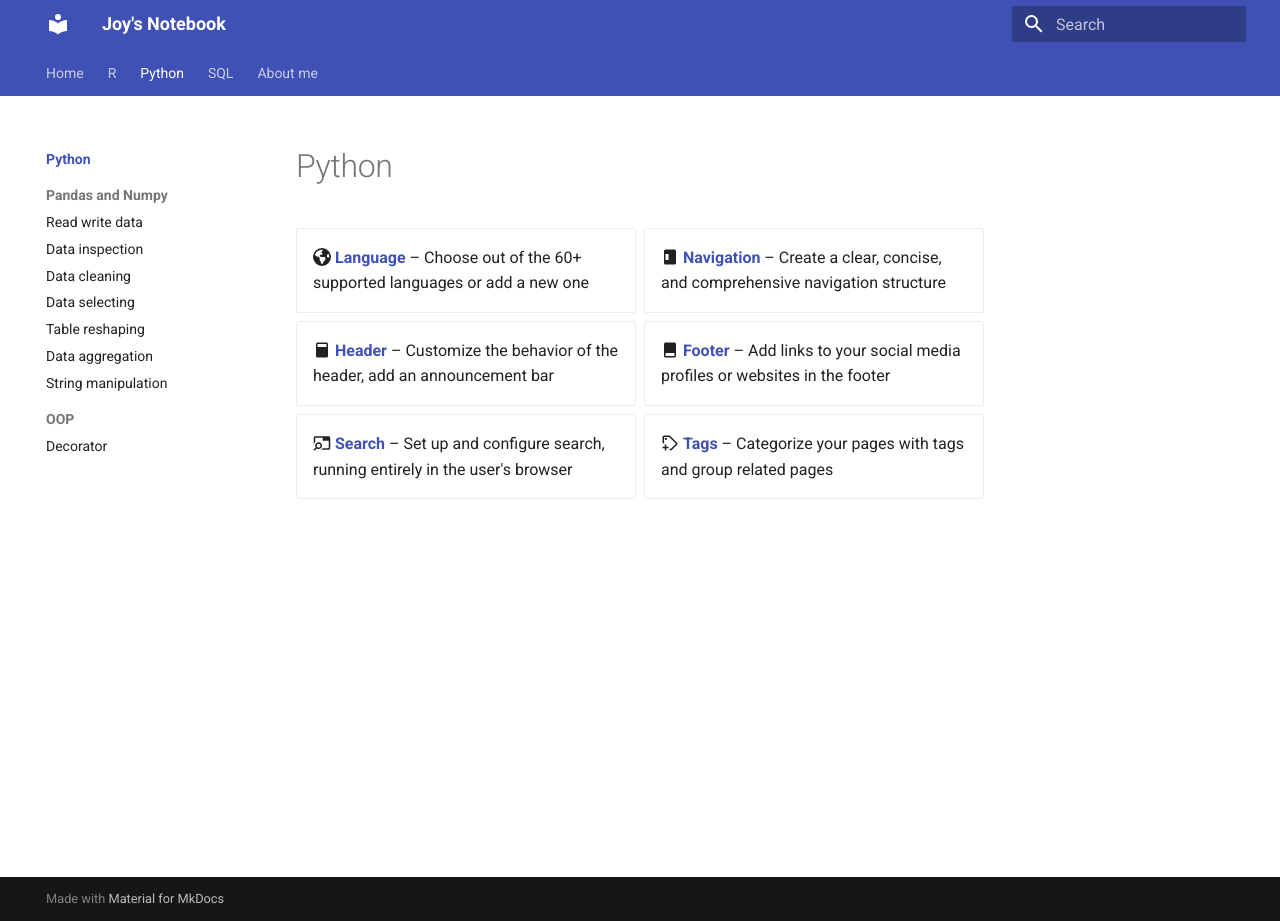
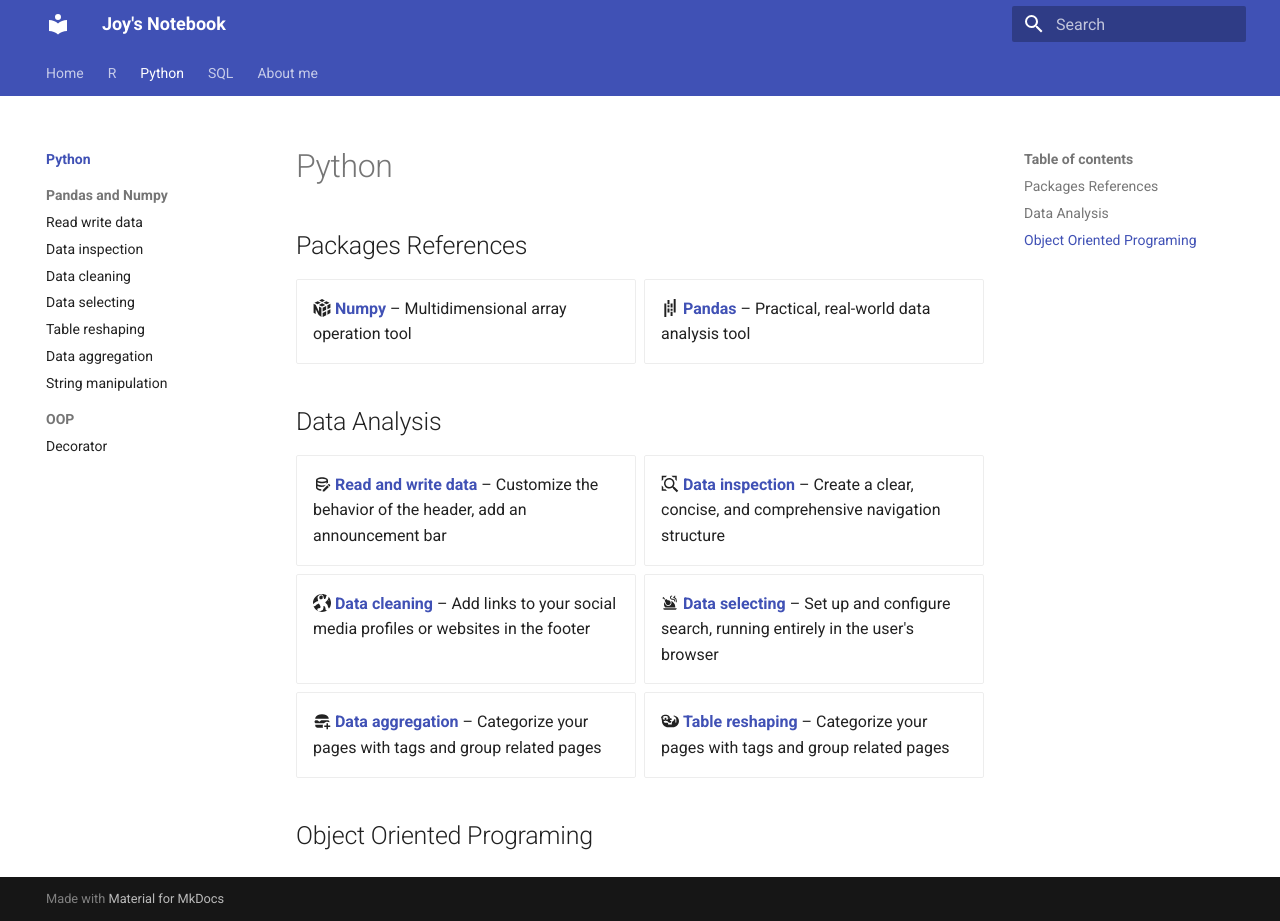
Before and after one commit to JoyDing0330/mynote, an MkDocs documentation site: the page built from docs/Python/index.md, in a window 1280 px wide and 921 px high. Built offline with MkDocs 1.6.1 and Material for MkDocs 9.7.7, drawn with Linux system fonts in a browser that asks for light colours.

Commit message:
change favicon

```diff
--- a/docs/Python/index.md
+++ b/docs/Python/index.md
@@ -1,19 +1,33 @@
 # Python
 
+## Packages References
 <div class="grid cards" markdown>
+- :simple-numpy: __[Numpy]__ – Multidimensional array operation tool
+- :simple-pandas: __[Pandas]__ – Practical, real-world data analysis tool
 
-- :fontawesome-solid-earth-americas: __[Language]__ – Choose out of the 60+ supported languages or add a new one
-- :material-page-layout-sidebar-left: __[Navigation]__ – Create a clear, concise, and comprehensive navigation structure
-- :material-page-layout-header: __[Header]__ – Customize the behavior of the header, add an announcement bar
-- :material-page-layout-footer: __[Footer]__ – Add links to your social media profiles or websites in the footer
-- :material-tab-search: __[Search]__ – Set up and configure search, running entirely in the user's browser
-- :material-tag-plus-outline: __[Tags]__ – Categorize your pages with tags and group related pages
+  [Numpy]: https://numpy.org/doc/2.2/reference/routines.html
+  [Pandas]: https://pandas.pydata.org/docs/reference/frame.html
 
 </div>
 
+## Data Analysis
+<div class="grid cards" markdown>
+- :material-database-edit-outline: __[Read and write data]__ – Customize the behavior of the header, add an announcement bar
+- :material-magnify-expand: __[Data inspection]__ – Create a clear, concise, and comprehensive navigation structure
+- :fontawesome-brands-odysee: __[Data cleaning]__ – Add links to your social media profiles or websites in the footer
+- :material-food-turkey: __[Data selecting]__ – Set up and configure search, running entirely in the user's browser
+- :material-hamburger-plus: __[Data aggregation]__ – Categorize your pages with tags and group related pages
+- :fontawesome-solid-otter: __[Table reshaping]__ – Categorize your pages with tags and group related pages
+
+
+</div>
+
+  [Read and write data]: Pandas_numpy/read_write_data.md
+  [Data inspection]: Pandas_numpy/data_inspection.md
+  [Data cleaning]: Pandas_numpy/data_cleaning.md
+  [Data selecting]: Pandas_numpy/data_selecting.md
+  [Data aggregation]: Pandas_numpy/data_aggregation.md
+  [Table reshaping]: Pandas_numpy/table_reshaping.md
   [Language]: Pandas_numpy/data_aggregation.md
-  [Navigation]: setting-up-navigation.md
-  [Header]: setting-up-the-header.md
-  [Footer]: setting-up-the-footer.md
-  [Search]: setting-up-site-search.md
-  [Tags]: setting-up-tags.md
+
+## Object Oriented Programing
--- a/mkdocs.yml
+++ b/mkdocs.yml
@@ -34,6 +34,7 @@
     - content.code.annotate
   hide:
     - navigation
+  favicon: assets/images/favicon1.jpg
 
 # Extensions
 markdown_extensions:
```
Also changed, not shown: docs/assets/images/favicon.jpg (added), docs/assets/images/favicon1.jpg (added), 4 other files.
